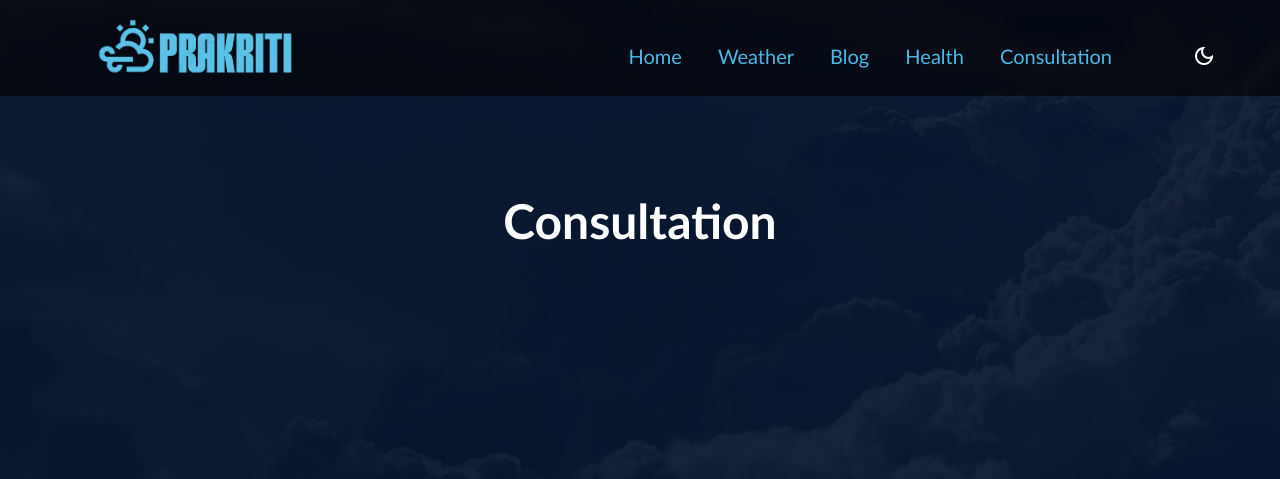
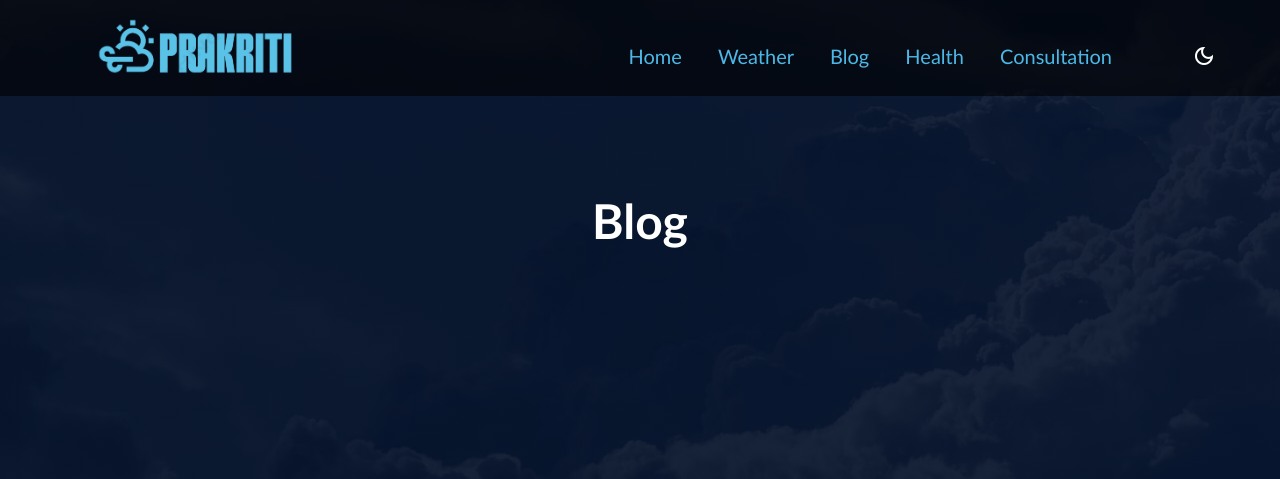
Before and after one commit to snigenigmatic/Flask-Website, a Flask app: page /blog in a window 1280 px wide. Shown: the top 479 px of the page. Run offline with Flask 3, Linux system fonts and the light colour scheme; some libraries are stand-ins or nearby versions.

Commit message:
updated api

```diff
--- a/templates/blog.html
+++ b/templates/blog.html
@@ -9,7 +9,7 @@
 {% block body %}
 
 <section class="unmain">
-    <h1>Consultation</h1>
+    <h1>Blog</h1>
     <div class="unmain-container">
     </div>
   </section>
--- a/templates/health.html
+++ b/templates/health.html
@@ -9,7 +9,7 @@
 {% block body %}
 
 <section class="unmain">
-    <h1>Consultation</h1>
+    <h1>Health</h1>
     <div class="unmain-container">
     </div>
   </section>
```
